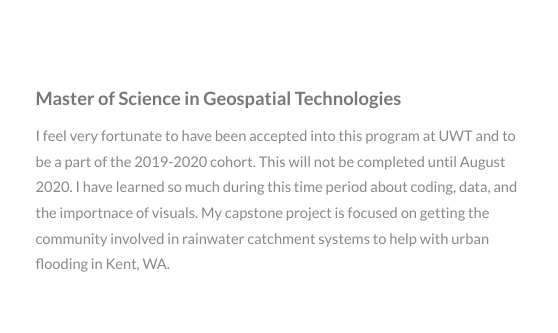
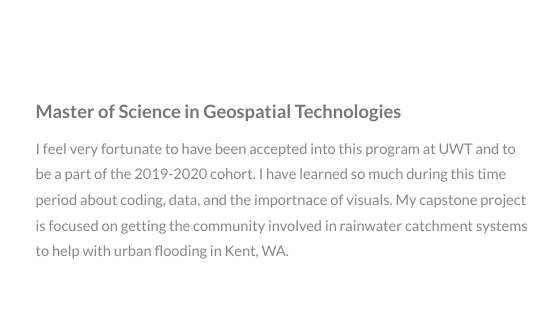
Before and after one commit to csawyer4/Sportfolio, a plain HTML site: page index.html in a window 1280 px wide. Shown: the part 2980-3313 px from the top of the page, 441-999 px from the left. Drawn offline with Linux system fonts and the light colour scheme.

Commit message:
2021 update
removed part about not being completed until august

```diff
--- a/index.html
+++ b/index.html
@@ -119,7 +119,7 @@
 											<a href="#" class="image"><img src="image1.JPG" alt="A sunrise through the trees. This was taken in my backyard." /></a>
 											<div class="inner">
 												<h4>Master of Science in Geospatial Technologies</h4>
-												<p>I feel very fortunate to have been accepted into this program at UWT and to be a part of the 2019-2020 cohort. This will not be completed until August 2020. I have learned so much during this time period about coding, data, and the importnace of visuals. My capstone project is focused on getting the community involved in rainwater catchment systems to help with urban flooding in Kent, WA. </p>
+												<p>I feel very fortunate to have been accepted into this program at UWT and to be a part of the 2019-2020 cohort. I have learned so much during this time period about coding, data, and the importnace of visuals. My capstone project is focused on getting the community involved in rainwater catchment systems to help with urban flooding in Kent, WA. </p>
 											</div>
 										</article>
 										<article>
```
